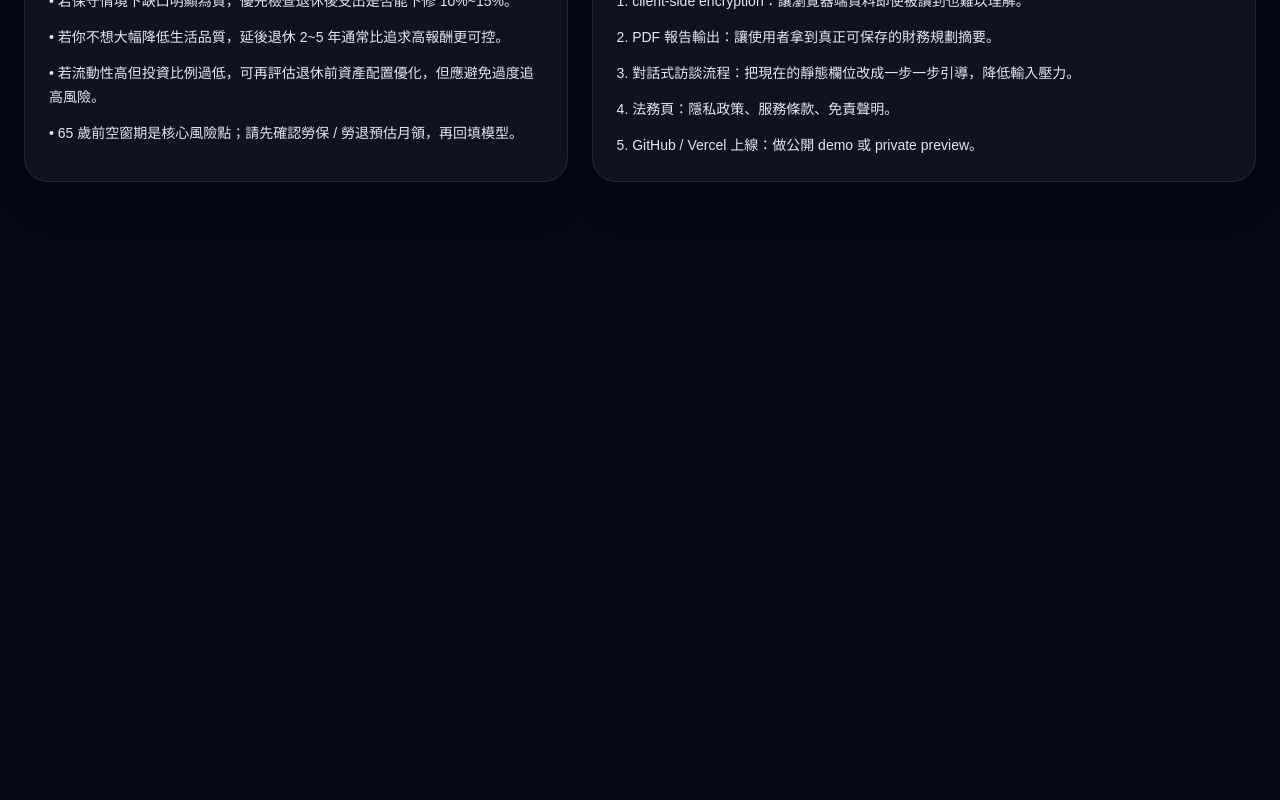
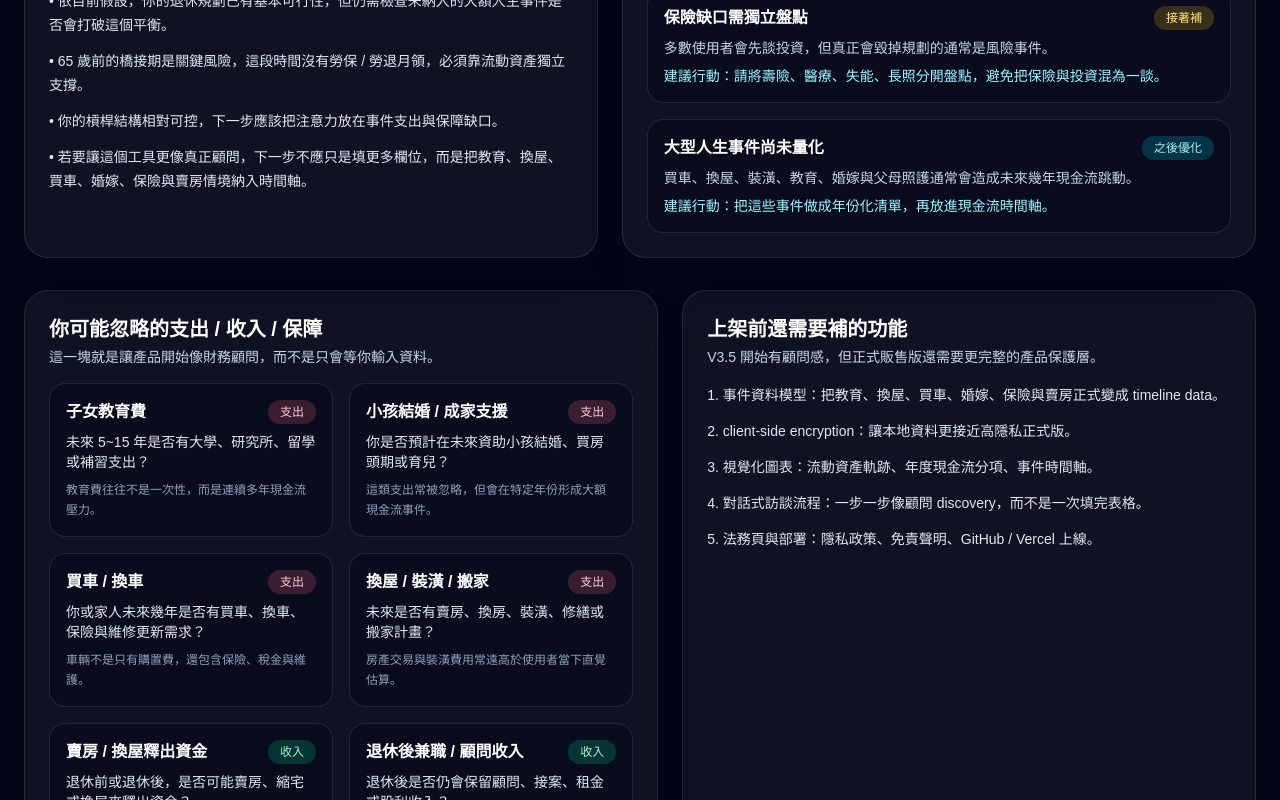
Before and after one commit to CHLEE-Sage/a-dream-come-true, a Next.js app: page / in a window 1280 px wide. Shown: the part 2600-3400 px from the top of the page. Before the commit the page ends 2822 px from the top, so only its background shows below. Built offline with nearby package versions, Linux system fonts and the light colour scheme.

Commit message:
Add V3.5 advisor insights and gap prioritization

```diff
--- a/src/app/page.tsx
+++ b/src/app/page.tsx
@@ -11,6 +11,7 @@ import {
   formatCurrency,
   formatPercent,
 } from "@/lib/finance";
+import { buildAdvisorInsight } from "@/lib/advisor";
 
 const storageKey = "private-finance-agent:v1";
 
@@ -101,6 +102,7 @@ export default function Home() {
   const retirement = useMemo(() => calculateRetirement(input), [input]);
   const scenarios = useMemo(() => calculateScenarios(input), [input]);
   const radarMetrics = useMemo(() => buildRadarMetrics(summary), [summary]);
+  const advisorInsight = useMemo(() => buildAdvisorInsight(input, summary, retirement), [input, summary, retirement]);
 
   const totalAssetForChart = Math.max(summary.totalAssets, 1);
   const assetMix = [
@@ -284,23 +286,58 @@ export default function Home() {
           </div>
         </Section>
 
-        <div className="grid gap-6 lg:grid-cols-[0.9fr_1.1fr]">
-          <Section title="Agent 規劃摘要" description="這不是最後的建議，而是引導使用者做下一步決策。">
+        <div className="grid gap-6 lg:grid-cols-[0.95fr_1.05fr]">
+          <Section title="顧問式摘要" description="把公開研究裡財務顧問的 discovery 與 prioritization 能力，轉成產品化敘事。">
             <ul className="space-y-3 text-sm leading-6 text-slate-200">
-              <li>• 若保守情境下缺口明顯為負，優先檢查退休後支出是否能下修 10%~15%。</li>
-              <li>• 若你不想大幅降低生活品質，延後退休 2~5 年通常比追求高報酬更可控。</li>
-              <li>• 若流動性高但投資比例過低，可再評估退休前資產配置優化，但應避免過度追高風險。</li>
-              <li>• 65 歲前空窗期是核心風險點；請先確認勞保 / 勞退預估月領，再回填模型。</li>
+              {advisorInsight.narrative.map((item) => (
+                <li key={item}>• {item}</li>
+              ))}
             </ul>
           </Section>
 
-          <Section title="上架前還需要補的功能" description="這一版已接近 demo 可展示狀態，但離販售版仍有幾個缺口。">
+          <Section title="缺口優先順序" description="先補基礎安全，再補中期壓力，最後做優化。">
+            <div className="space-y-4">
+              {advisorInsight.gaps.map((gap) => (
+                <div key={gap.title} className="rounded-2xl border border-white/10 bg-slate-950/40 p-4">
+                  <div className="flex items-center justify-between gap-3">
+                    <div className="text-base font-semibold text-white">{gap.title}</div>
+                    <span className={`rounded-full px-3 py-1 text-xs ${gap.priority === "critical" ? "bg-rose-400/20 text-rose-200" : gap.priority === "important" ? "bg-amber-400/20 text-amber-200" : "bg-cyan-400/20 text-cyan-200"}`}>
+                      {gap.priority === "critical" ? "先補" : gap.priority === "important" ? "接著補" : "之後優化"}
+                    </span>
+                  </div>
+                  <p className="mt-2 text-sm text-slate-300">{gap.reason}</p>
+                  <p className="mt-2 text-sm text-cyan-200">建議行動：{gap.action}</p>
+                </div>
+              ))}
+            </div>
+          </Section>
+        </div>
+
+        <div className="grid gap-6 lg:grid-cols-[1.05fr_0.95fr]">
+          <Section title="你可能忽略的支出 / 收入 / 保障" description="這一塊就是讓產品開始像財務顧問，而不是只會等你輸入資料。">
+            <div className="grid gap-4 md:grid-cols-2">
+              {advisorInsight.blindSpots.map((item) => (
+                <div key={item.id} className="rounded-2xl border border-white/10 bg-slate-950/40 p-4">
+                  <div className="flex items-center justify-between gap-3">
+                    <div className="text-base font-semibold text-white">{item.title}</div>
+                    <span className={`rounded-full px-3 py-1 text-xs ${item.category === "expense" ? "bg-rose-400/20 text-rose-200" : item.category === "income" ? "bg-emerald-400/20 text-emerald-200" : "bg-indigo-400/20 text-indigo-200"}`}>
+                      {item.category === "expense" ? "支出" : item.category === "income" ? "收入" : "保障"}
+                    </span>
+                  </div>
+                  <p className="mt-2 text-sm text-slate-200">{item.prompt}</p>
+                  <p className="mt-2 text-xs leading-5 text-slate-400">{item.rationale}</p>
+                </div>
+              ))}
+            </div>
+          </Section>
+
+          <Section title="上架前還需要補的功能" description="V3.5 開始有顧問感，但正式販售版還需要更完整的產品保護層。">
             <ol className="space-y-3 text-sm leading-6 text-slate-200">
-              <li>1. client-side encryption：讓瀏覽器端資料即使被讀到也難以理解。</li>
-              <li>2. PDF 報告輸出：讓使用者拿到真正可保存的財務規劃摘要。</li>
-              <li>3. 對話式訪談流程：把現在的靜態欄位改成一步一步引導，降低輸入壓力。</li>
-              <li>4. 法務頁：隱私政策、服務條款、免責聲明。</li>
-              <li>5. GitHub / Vercel 上線：做公開 demo 或 private preview。</li>
+              <li>1. 事件資料模型：把教育、換屋、買車、婚嫁、保險與賣房正式變成 timeline data。</li>
+              <li>2. client-side encryption：讓本地資料更接近高隱私正式版。</li>
+              <li>3. 視覺化圖表：流動資產軌跡、年度現金流分項、事件時間軸。</li>
+              <li>4. 對話式訪談流程：一步一步像顧問 discovery，而不是一次填完表格。</li>
+              <li>5. 法務頁與部署：隱私政策、免責聲明、GitHub / Vercel 上線。</li>
             </ol>
           </Section>
         </div>
--- /dev/null
+++ b/src/lib/advisor.ts
@@ -0,0 +1,213 @@
+import { FinancialInput, FinancialSummary, RetirementResult, formatCurrency } from "./finance";
+
+export type BlindSpotItem = {
+  id: string;
+  title: string;
+  category: "expense" | "income" | "protection";
+  prompt: string;
+  rationale: string;
+};
+
+export type GapItem = {
+  title: string;
+  priority: "critical" | "important" | "optimize";
+  reason: string;
+  action: string;
+};
+
+export type AdvisorInsight = {
+  narrative: string[];
+  blindSpots: BlindSpotItem[];
+  gaps: GapItem[];
+};
+
+export function buildBlindSpots(input: FinancialInput): BlindSpotItem[] {
+  const items: BlindSpotItem[] = [
+    {
+      id: "education",
+      title: "子女教育費",
+      category: "expense",
+      prompt: "未來 5~15 年是否有大學、研究所、留學或補習支出？",
+      rationale: "教育費往往不是一次性，而是連續多年現金流壓力。",
+    },
+    {
+      id: "marriage",
+      title: "小孩結婚 / 成家支援",
+      category: "expense",
+      prompt: "你是否預計在未來資助小孩結婚、買房頭期或育兒？",
+      rationale: "這類支出常被忽略，但會在特定年份形成大額現金流事件。",
+    },
+    {
+      id: "car",
+      title: "買車 / 換車",
+      category: "expense",
+      prompt: "你或家人未來幾年是否有買車、換車、保險與維修更新需求？",
+      rationale: "車輛不是只有購置費，還包含保險、稅金與維護。",
+    },
+    {
+      id: "housing",
+      title: "換屋 / 裝潢 / 搬家",
+      category: "expense",
+      prompt: "未來是否有賣房、換房、裝潢、修繕或搬家計畫？",
+      rationale: "房產交易與裝潢費用常遠高於使用者當下直覺估算。",
+    },
+    {
+      id: "sell-house",
+      title: "賣房 / 換屋釋出資金",
+      category: "income",
+      prompt: "退休前或退休後，是否可能賣房、縮宅或換屋來釋出資金？",
+      rationale: "房產處分可能是退休資金缺口的重要解法。",
+    },
+    {
+      id: "side-income",
+      title: "退休後兼職 / 顧問收入",
+      category: "income",
+      prompt: "退休後是否仍會保留顧問、接案、租金或股利收入？",
+      rationale: "很多人高估投資報酬、低估自己仍可創造的主動 / 半被動收入。",
+    },
+    {
+      id: "insurance-gap",
+      title: "保險缺口",
+      category: "protection",
+      prompt: "家庭主要收入者是否已覆蓋壽險、醫療、失能與長照風險？",
+      rationale: "若重大風險來臨，最先被破壞的通常不是投資報酬，而是整體現金流。",
+    },
+    {
+      id: "eldercare",
+      title: "父母照護 / 長照支出",
+      category: "expense",
+      prompt: "未來是否可能承擔父母醫療、看護或長照費用？",
+      rationale: "40~60 歲家庭常同時面對退休與上一代照護雙重壓力。",
+    },
+  ];
+
+  if (input.profile.currentAge < 40) {
+    return items.filter((item) => item.id !== "eldercare");
+  }
+
+  return items;
+}
+
+export function buildGapPriorities(
+  input: FinancialInput,
+  summary: FinancialSummary,
+  retirement: RetirementResult,
+): GapItem[] {
+  const gaps: GapItem[] = [];
+
+  if (summary.liquidityRatio < 0.5) {
+    gaps.push({
+      title: "流動性不足",
+      priority: "critical",
+      reason: "流動資產無法有效支撐現有負債或短期變動。",
+      action: "先提高現金緩衝與短期可用資產，再談進一步投資配置。",
+    });
+  }
+
+  if (summary.debtAssetRatio > 0.45) {
+    gaps.push({
+      title: "槓桿偏高",
+      priority: "critical",
+      reason: "負債資產比偏高，代表資產一旦波動，淨值安全邊際會快速收縮。",
+      action: "優先檢查高壓負債、房貸結構與現金流壓力。",
+    });
+  }
+
+  if (retirement.bridgeNeed > retirement.currentPortfolio * 0.4) {
+    gaps.push({
+      title: "65 歲前橋接期風險高",
+      priority: "critical",
+      reason: `退休前到年金開始前，需要先準備約 ${formatCurrency(retirement.bridgeNeed)}。`,
+      action: "優先確認是否延後退休、下修退休後支出，或建立專屬橋接資金池。",
+    });
+  }
+
+  if (retirement.gap < 0) {
+    gaps.push({
+      title: "退休缺口尚未補平",
+      priority: "important",
+      reason: "依目前假設，退休總需求高於退休時可動用資產。",
+      action: "優先比較延後退休、增加月儲蓄、降低退休支出三者的效果。",
+    });
+  }
+
+  if (summary.savingRatio < 0.2) {
+    gaps.push({
+      title: "儲蓄率偏低",
+      priority: "important",
+      reason: "若儲蓄率長期偏低，將壓縮未來所有規劃彈性。",
+      action: "先做固定支出檢視，建立月儲蓄自動化與收入分桶。",
+    });
+  }
+
+  gaps.push({
+    title: "保險缺口需獨立盤點",
+    priority: "important",
+    reason: "多數使用者會先談投資，但真正會毀掉規劃的通常是風險事件。",
+    action: "請將壽險、醫療、失能、長照分開盤點，避免把保險與投資混為一談。",
+  });
+
+  gaps.push({
+    title: "大型人生事件尚未量化",
+    priority: "optimize",
+    reason: "買車、換屋、裝潢、教育、婚嫁與父母照護通常會造成未來幾年現金流跳動。",
+    action: "把這些事件做成年份化清單，再放進現金流時間軸。",
+  });
+
+  const weight = { critical: 0, important: 1, optimize: 2 };
+  return gaps.sort((a, b) => weight[a.priority] - weight[b.priority]);
+}
+
+export function buildAdvisorNarrative(
+  input: FinancialInput,
+  summary: FinancialSummary,
+  retirement: RetirementResult,
+): string[] {
+  const notes: string[] = [];
+
+  if (retirement.gap < 0) {
+    notes.push(
+      `你目前最大的問題不是總資產太少，而是依照現在的退休年齡與支出假設，退休金缺口仍未補平。`,
+    );
+  } else {
+    notes.push(
+      `依目前假設，你的退休規劃已有基本可行性，但仍需檢查未納入的大額人生事件是否會打破這個平衡。`,
+    );
+  }
+
+  if (retirement.bridgeNeed > 0) {
+    notes.push(
+      `65 歲前的橋接期是關鍵風險，這段時間沒有勞保 / 勞退月領，必須靠流動資產獨立支撐。`,
+    );
+  }
+
+  if (summary.debtAssetRatio > 0.45) {
+    notes.push(
+      `你的槓桿偏高，代表房產或投資資產若下修，淨值安全邊際會比直覺更脆弱。`,
+    );
+  } else {
+    notes.push(`你的槓桿結構相對可控，下一步應該把注意力放在事件支出與保障缺口。`);
+  }
+
+  notes.push(
+    `若要讓這個工具更像真正顧問，下一步不應只是填更多欄位，而是把教育、換屋、買車、婚嫁、保險與賣房情境納入時間軸。`,
+  );
+
+  if (input.retirement.monthlyPension <= 0) {
+    notes.push(`你尚未填入 65 歲後年金收入，這會讓退休估算偏保守，也代表需要優先查詢勞保 / 勞退資料。`);
+  }
+
+  return notes;
+}
+
+export function buildAdvisorInsight(
+  input: FinancialInput,
+  summary: FinancialSummary,
+  retirement: RetirementResult,
+): AdvisorInsight {
+  return {
+    blindSpots: buildBlindSpots(input),
+    gaps: buildGapPriorities(input, summary, retirement),
+    narrative: buildAdvisorNarrative(input, summary, retirement),
+  };
+}
```
